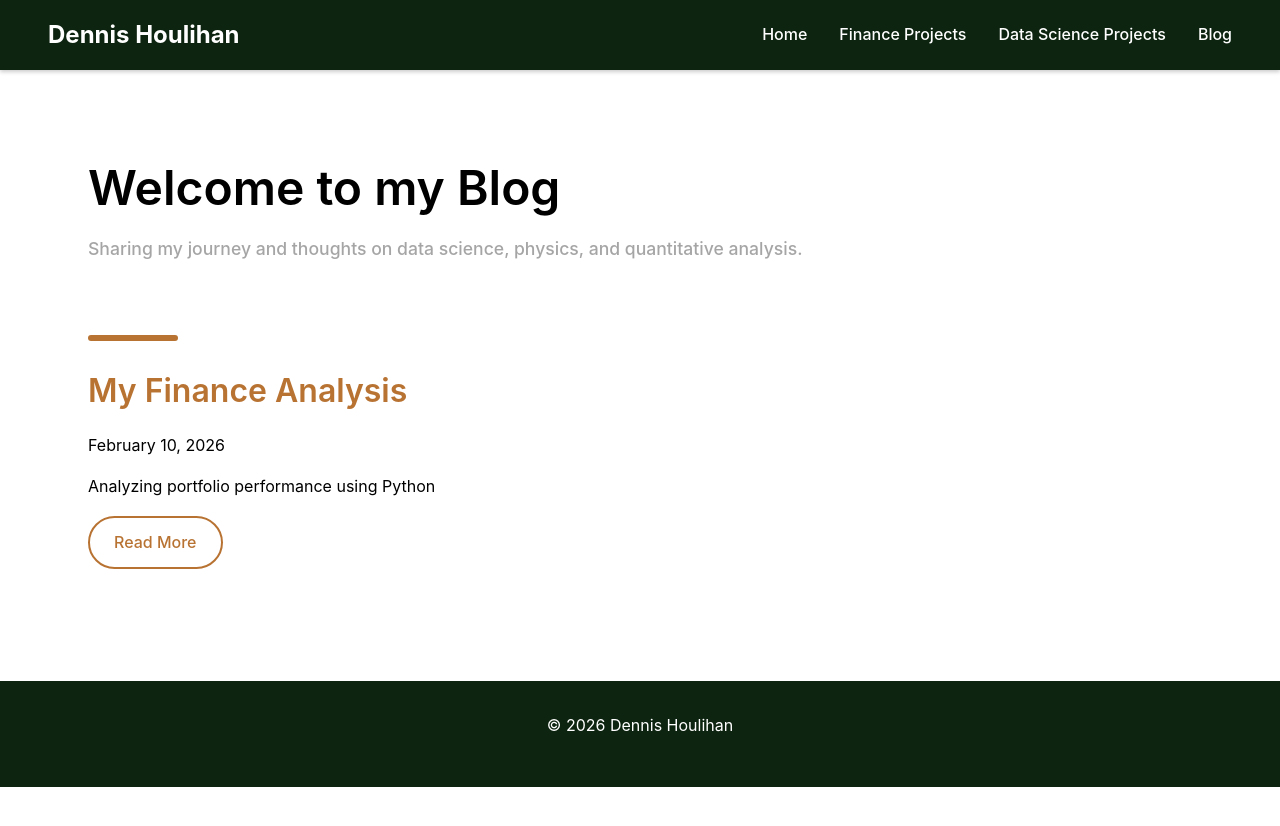
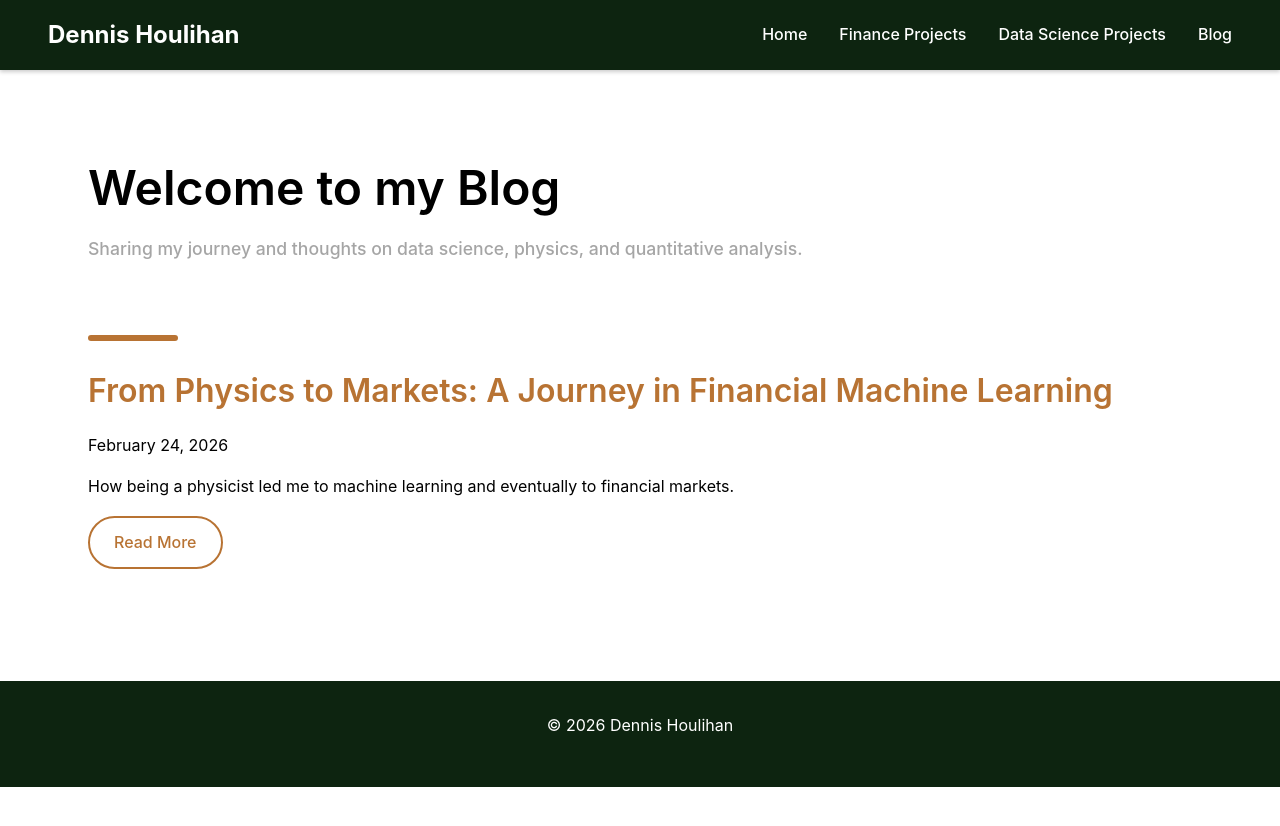
Before and after one commit to DJHoulihan/DJHoulihan.github.io, a Jekyll site: the page built from Blog/index.html, in a window 1280 px wide. Shown: the top 826 px of the page. Built offline with Jekyll 4.4.1, drawn with Linux system fonts in a browser that asks for light colours.

Commit message:
changing blog post title and excerpt

```diff
--- a/_posts/2026-02-10-Test.md
+++ b/_posts/2026-02-10-Test.md
@@ -1,8 +1,8 @@
 ---
 layout: post
-title: "My Finance Analysis"
-date: 2026-02-10
-excerpt: "Analyzing portfolio performance using Python"
+title: "From Physics to Markets: A Journey in Financial Machine Learning"
+date: 2026-02-24
+excerpt: "How being a physicist led me to machine learning and eventually to financial markets."
 ---
 
 This is my blog post content. I can use **Markdown** formatting.
```
